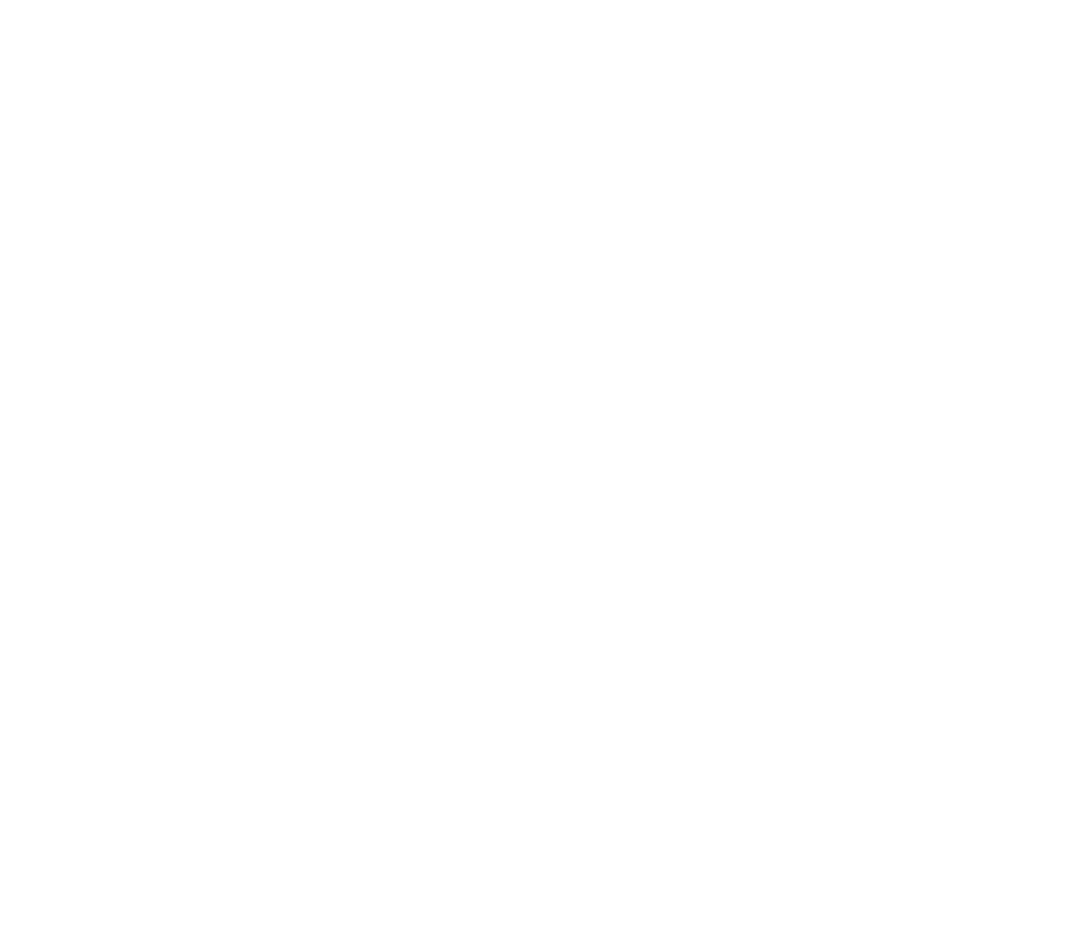
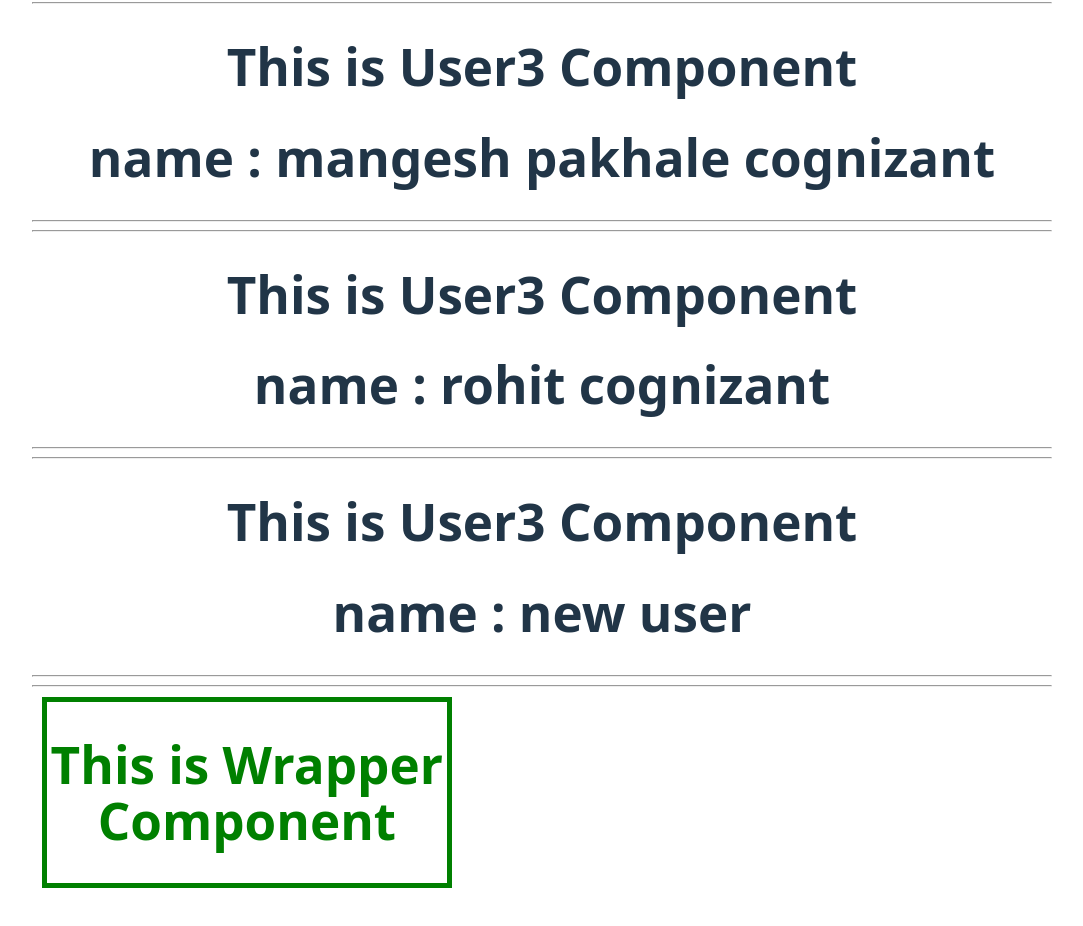
Before and after one commit to mangesh687/react-revise, a React (Vite) app: page / in a window 1280 px wide. Shown: the part 5797-6723 px from the top of the page, without its empty margins (98-1181 px from the left). Before the commit the page ends 5821 px from the top, so only its background shows below. Built offline with nearby package versions, Linux system fonts and the light colour scheme.

Commit message:
add code related props

```diff
--- a/src/App.jsx
+++ b/src/App.jsx
@@ -13,6 +13,8 @@
 import Toggle from './Toggle'
 import User1 from './User1'
 import User2 from './User2'
+import User3 from './User3'
+import Wrapper from './Wrapper'
 
 function App() {
   const [counter, setCounter] = useState(0)
@@ -84,7 +86,14 @@
 <User2 name={obj1} />
 <hr />
 <User2 name={obj2} />
+<hr />
+<User3 name1={"mangesh pakhale cognizant"} />
+<User3 name1={"rohit cognizant"} />
+<User3 />
+<hr></hr>
+<Wrapper/>
   </>
+
 
  );
 }
--- /dev/null
+++ b/src/User3.jsx
@@ -0,0 +1,11 @@
+function User3({name1="new user"}) {
+  return (
+    <>
+    <hr />
+    <h1>This is User3 Component</h1>
+    <h1>name : {name1}</h1>
+    <hr />
+    </>
+  )
+}
+export default User3;
--- /dev/null
+++ b/src/Wrapper.jsx
@@ -0,0 +1,9 @@
+function Wrapper({children}) {
+  return (
+   <div style={{color:"green", border:"5px solid" ,width:"400px", margin:"10px"}}>
+    <h1>This is Wrapper Component</h1>
+    {children}
+   </div>
+  );
+}
+export default Wrapper;
```
